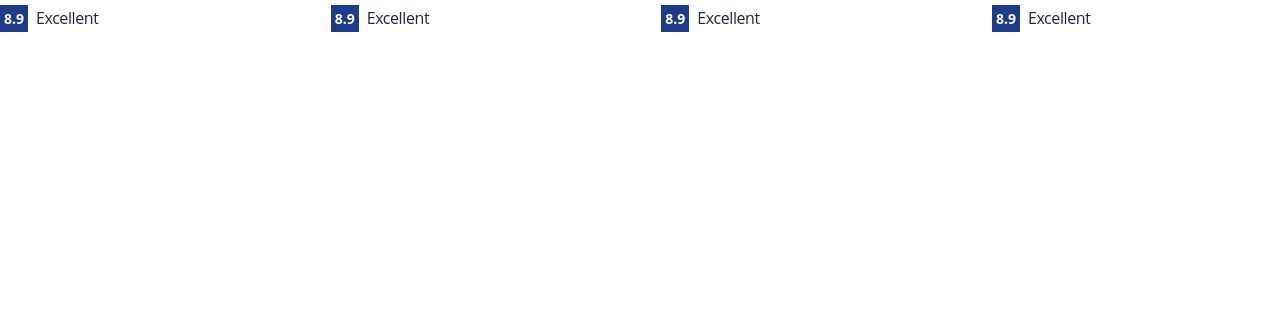
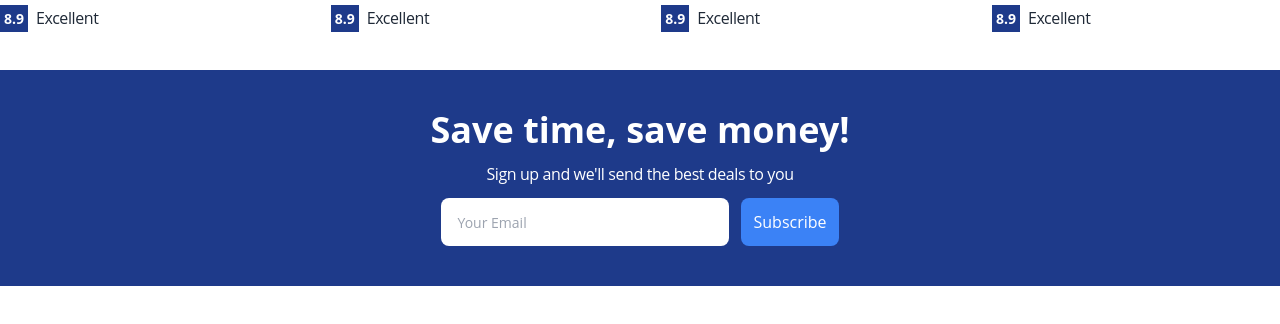
Before and after one commit to emrecan-balgun/booking-app, a React (Create React App) app in the folder client/: page / in a window 1280 px wide. Shown: the part 1660-1984 px from the top of the page. Before the commit the page ends 1770 px from the top, so only its background shows below. Built offline with nearby package versions, Linux system fonts and the light colour scheme.

Commit message:
add subscribe

```diff
--- a/client/src/App.js
+++ b/client/src/App.js
@@ -3,6 +3,7 @@ import GuestLoves from './components/GuestLoves';
 import Header from './components/Header';
 import HeaderSection from './components/HeaderSection';
 import SearchSection from './components/SearchSection';
+import Subscribe from './components/Subscribe';
 import Type from './components/Type';
 
 function App() {
@@ -17,6 +18,7 @@ function App() {
           <Cities />
           <Type />
           <GuestLoves />
+          <Subscribe />
       </div>
     </div>
   );
--- a/client/src/assets/output.css
+++ b/client/src/assets/output.css
@@ -752,6 +752,10 @@ video {
   height: 1.5rem;
 }
 
+.h-12 {
+  height: 3rem;
+}
+
 .w-10 {
   width: 2.5rem;
 }
@@ -858,6 +862,10 @@ video {
   align-items: center;
 }
 
+.justify-center {
+  justify-content: center;
+}
+
 .justify-between {
   justify-content: space-between;
 }
@@ -882,6 +890,14 @@ video {
   gap: 0.25rem;
 }
 
+.gap-10 {
+  gap: 2.5rem;
+}
+
+.gap-3 {
+  gap: 0.75rem;
+}
+
 .gap-x-2 {
   -webkit-column-gap: 0.5rem;
           column-gap: 0.5rem;
@@ -894,6 +910,10 @@ video {
 .gap-x-20 {
   -webkit-column-gap: 5rem;
           column-gap: 5rem;
+}
+
+.gap-y-2 {
+  row-gap: 0.5rem;
 }
 
 .rounded-full {
@@ -954,6 +974,11 @@ video {
   background-color: rgb(30 58 138 / var(--tw-bg-opacity));
 }
 
+.bg-blue-600 {
+  --tw-bg-opacity: 1;
+  background-color: rgb(37 99 235 / var(--tw-bg-opacity));
+}
+
 .object-cover {
   object-fit: cover;
 }
@@ -972,6 +997,22 @@ video {
 
 .p-0 {
   padding: 0px;
+}
+
+.p-5 {
+  padding: 1.25rem;
+}
+
+.p-10 {
+  padding: 2.5rem;
+}
+
+.p-4 {
+  padding: 1rem;
+}
+
+.p-3 {
+  padding: 0.75rem;
 }
 
 .py-2 {
@@ -1121,12 +1162,61 @@ video {
   color: rgb(31 41 55 / var(--tw-text-opacity));
 }
 
+.text-black {
+  --tw-text-opacity: 1;
+  color: rgb(0 0 0 / var(--tw-text-opacity));
+}
+
 .transition-colors {
   transition-property: color, background-color, border-color, fill, stroke, -webkit-text-decoration-color;
   transition-property: color, background-color, border-color, text-decoration-color, fill, stroke;
   transition-property: color, background-color, border-color, text-decoration-color, fill, stroke, -webkit-text-decoration-color;
   transition-timing-function: cubic-bezier(0.4, 0, 0.2, 1);
   transition-duration: 150ms;
+}
+
+.placeholder\:p-12::-webkit-input-placeholder {
+  padding: 3rem;
+}
+
+.placeholder\:p-12::placeholder {
+  padding: 3rem;
+}
+
+.placeholder\:p-4::-webkit-input-placeholder {
+  padding: 1rem;
+}
+
+.placeholder\:p-4::placeholder {
+  padding: 1rem;
+}
+
+.placeholder\:text-sm::-webkit-input-placeholder {
+  font-size: 0.875rem;
+  line-height: 1.25rem;
+}
+
+.placeholder\:text-sm::placeholder {
+  font-size: 0.875rem;
+  line-height: 1.25rem;
+}
+
+.placeholder\:text-lg::-webkit-input-placeholder {
+  font-size: 1.125rem;
+  line-height: 1.75rem;
+}
+
+.placeholder\:text-lg::placeholder {
+  font-size: 1.125rem;
+  line-height: 1.75rem;
+}
+
+.placeholder\:tracking-tight::-webkit-input-placeholder {
+  letter-spacing: -0.025em;
+}
+
+.placeholder\:tracking-tight::placeholder {
+  letter-spacing: -0.025em;
 }
 
 .hover\:bg-blue-800:hover {
--- a/client/src/components/GuestLoves.js
+++ b/client/src/components/GuestLoves.js
@@ -1,6 +1,6 @@
 function GuestLoves() {
   return (
-    <div className="container mx-auto mt-10 mb-20">
+    <div className="container mx-auto mt-10">
         <h1 className="font-bold text-xl">Homes guests love</h1>
         <div className="flex justify-between items-center mt-8">
             <div>
--- /dev/null
+++ b/client/src/components/Subscribe.js
@@ -0,0 +1,16 @@
+function Subscribe() {
+  return (
+    <div className="w-full mt-10 mb-20">
+        <div className="bg-blue-900 flex flex-col gap-3 items-center justify-center text-white p-10">
+            <h1 className="font-bold text-4xl">Save time, save money!</h1>
+            <h2 className="tracking-tight">Sign up and we'll send the best deals to you</h2>
+            <div className="flex gap-3">
+                <input className="placeholder:p-4 placeholder:text-sm rounded-lg h-12 w-72" type="text" placeholder="Your Email" />
+                <button className="bg-blue-500 rounded-lg text-white p-3">Subscribe</button>
+            </div>
+        </div>
+    </div>
+  )
+}
+
+export default Subscribe
```
